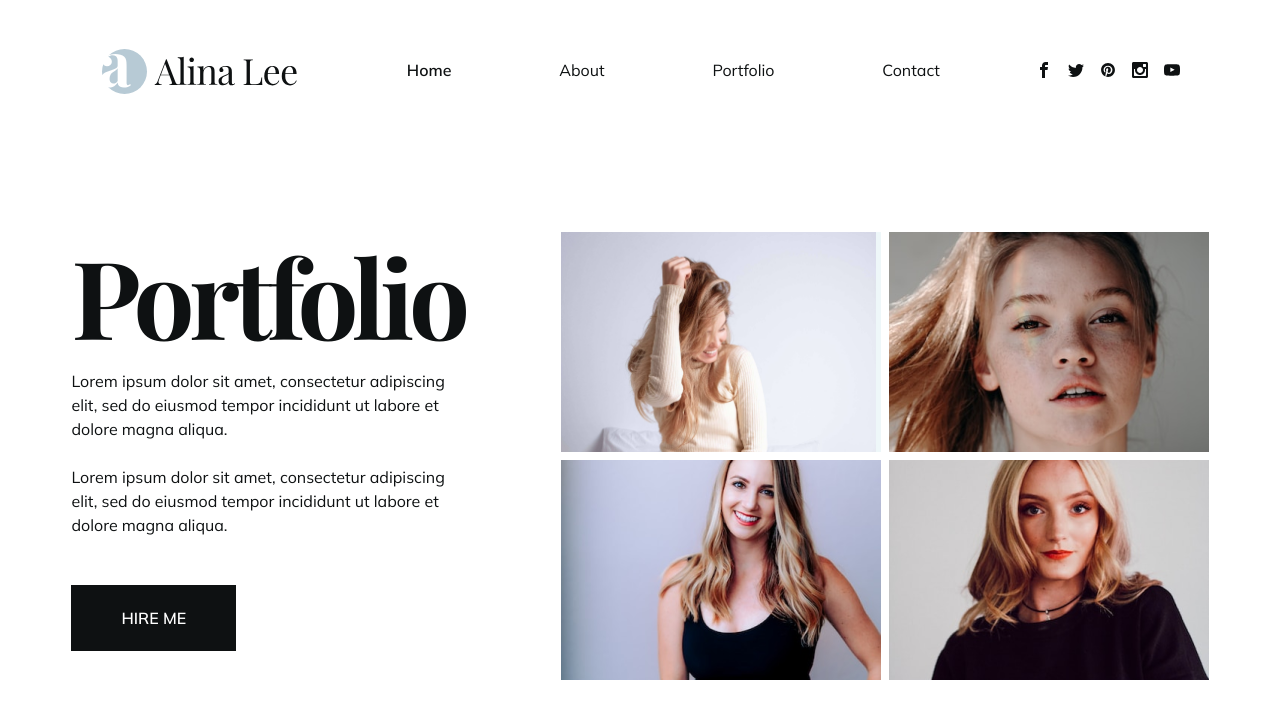
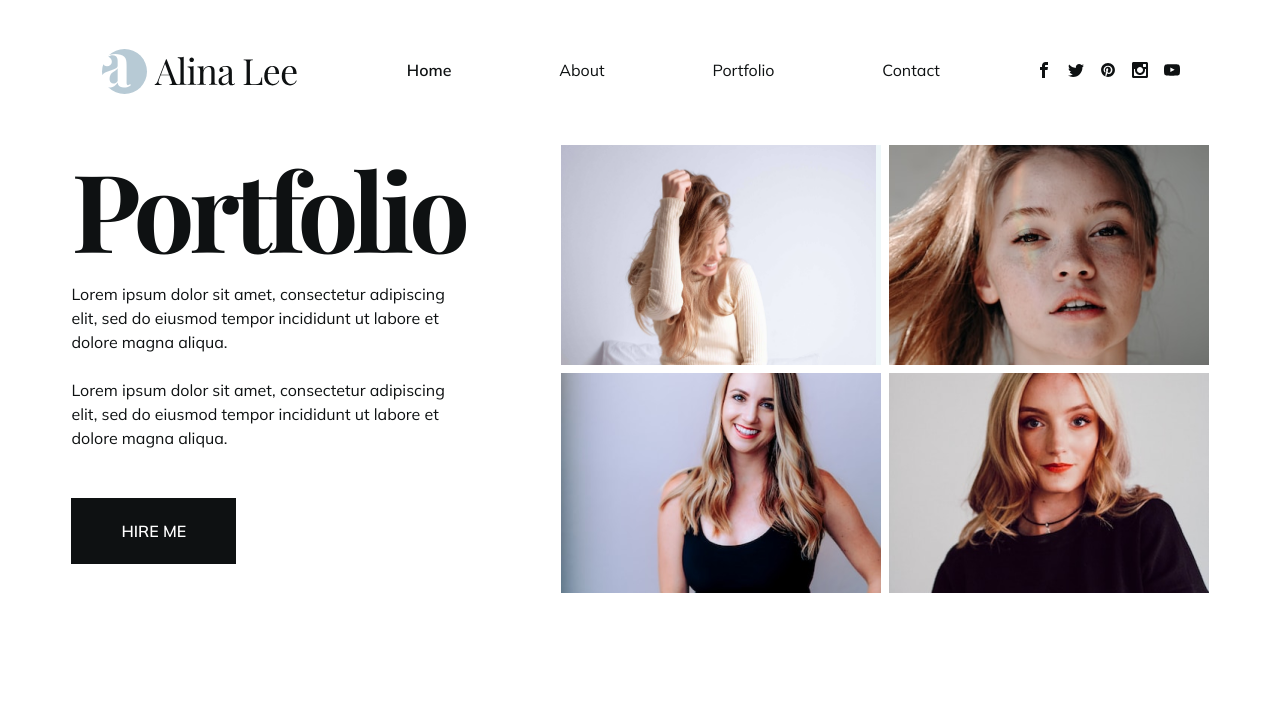
Before and after one commit to coordova/photography-portfolio, a React (Create React App) app: page /portfolio in a window 1280 px wide. Shown: the top 718 px of the page. Built offline with nearby package versions, Linux system fonts and the light colour scheme; the HTML template or start-up script is replaced by a standard one; a web font is replaced by a local one.

Commit message:
photography-portfolio - Animate Presence Implementation

```diff
--- a/src/components/AnimRoutes.js
+++ b/src/components/AnimRoutes.js
@@ -6,15 +6,20 @@ import Contact from "../pages/Contact";
 import Portfolio from "../pages/Portfolio";
 
 import { Route, Routes, useLocation } from "react-router-dom";
+import { AnimatePresence } from "framer-motion";
 
 const AnimRoutes = () => {
+	const location = useLocation();
+
 	return (
-		<Routes>
-			<Route path="/" element={<Home />} />
-			<Route path="/about" element={<About />} />
-			<Route path="/contact" element={<Contact />} />
-			<Route path="/portfolio" element={<Portfolio />} />
-		</Routes>
+		<AnimatePresence initial={true} mode="wait">
+			<Routes key={location.pathname} location={location}>
+				<Route path="/" element={<Home />} />
+				<Route path="/about" element={<About />} />
+				<Route path="/portfolio" element={<Portfolio />} />
+				<Route path="/contact" element={<Contact />} />
+			</Routes>
+		</AnimatePresence>
 	);
 };
 
--- a/src/pages/Contact.js
+++ b/src/pages/Contact.js
@@ -6,12 +6,10 @@ import WomanImg from "../img/contact/woman.png";
 const Contact = () => {
 	return (
 		<section className="section bg-white">
-			<div className="container mx-auto h-full relative">
+			<div className="container mx-auto h-full">
 				<div className="flex flex-col lg:flex-row h-full items-center justify-center pt-36 gap-x-8 text-center lg:text-left">
 					{/* bg */}
-					<div className="hidden lg:flex bg-[#eef7f9] absolute left-0 bottom-0 right-0 top-72 -z-10">
-						bg
-					</div>
+					<div className="hidden lg:flex bg-[#eef7f9] absolute left-0 bottom-0 right-0 top-72 -z-10"></div>
 
 					{/* text & form */}
 					<div className="lg:flex-1 lg:pt-32 px-4">
--- a/src/pages/Portfolio.js
+++ b/src/pages/Portfolio.js
@@ -14,7 +14,7 @@ import { Link } from "react-router-dom";
 const Portfolio = () => {
 	return (
 		<section className="section">
-			<div className="container mx-auto h-full relative">
+			<div className="container mx-auto h-fulll ">
 				{/* text & img wrapper */}
 				<div className="flex flex-col lg:flex-row h-full items-center justify-center gap-x-24 text-center lg:text-left pt-24 lg:pt-36 pb-8">
 					{/* text */}
```
